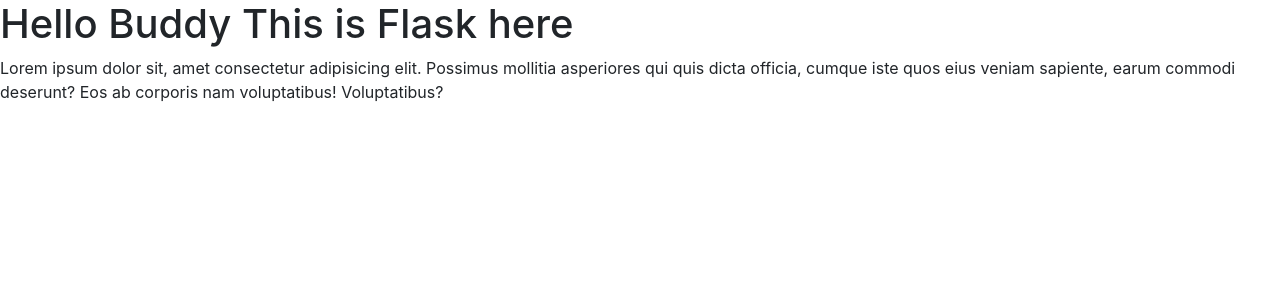
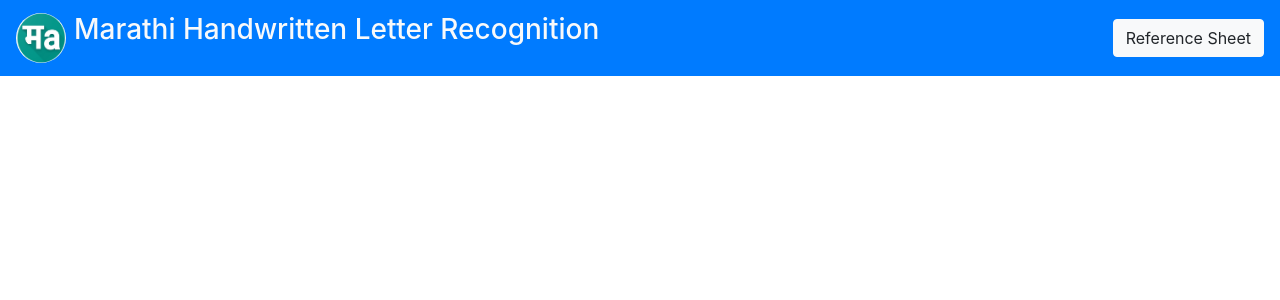
Before and after one commit to Mayank-MP05/Marathi-Letter-Recognition-ConvNet, a Flask app: page / in a window 1280 px wide. Shown: the top 300 px of the page. Run offline with Flask 2, Linux system fonts and the light colour scheme; some libraries are stand-ins or nearby versions.

Commit message:
Header Comman to Both Pages

```diff
--- a/web-app/templates/home.html
+++ b/web-app/templates/home.html
@@ -10,12 +10,26 @@
     />
   </head>
   <body>
-    <h1>Hello Buddy This is Flask here</h1>
-    <p>
-      Lorem ipsum dolor sit, amet consectetur adipisicing elit. Possimus
-      mollitia asperiores qui quis dicta officia, cumque iste quos eius veniam
-      sapiente, earum commodi deserunt? Eos ab corporis nam voluptatibus!
-      Voluptatibus?
-    </p>
+    <!-- Header Code -->
+    <nav class="navbar navbar-light bg-primary">
+      <a class="d-flex navbar-brand" href="#">
+        <img
+          src="static/img/logo.png"
+          width="50"
+          height="50"
+          class="d-inline-block align-top"
+          alt=""
+          style="border-radius: 50%;"
+        />
+        <h3 class="text-light px-2">Marathi Handwritten Letter Recognition</h3>
+      </a>
+      <div class="text-right">
+        <a href="./ref" class="text-light">
+          <button class="btn btn-light">
+            Reference Sheet
+          </button>
+        </a>
+      </div>
+    </nav>
   </body>
 </html>
```
Also changed, not shown: web-app/static/img/logo.jpg (added), web-app/static/img/logo.png (added).
